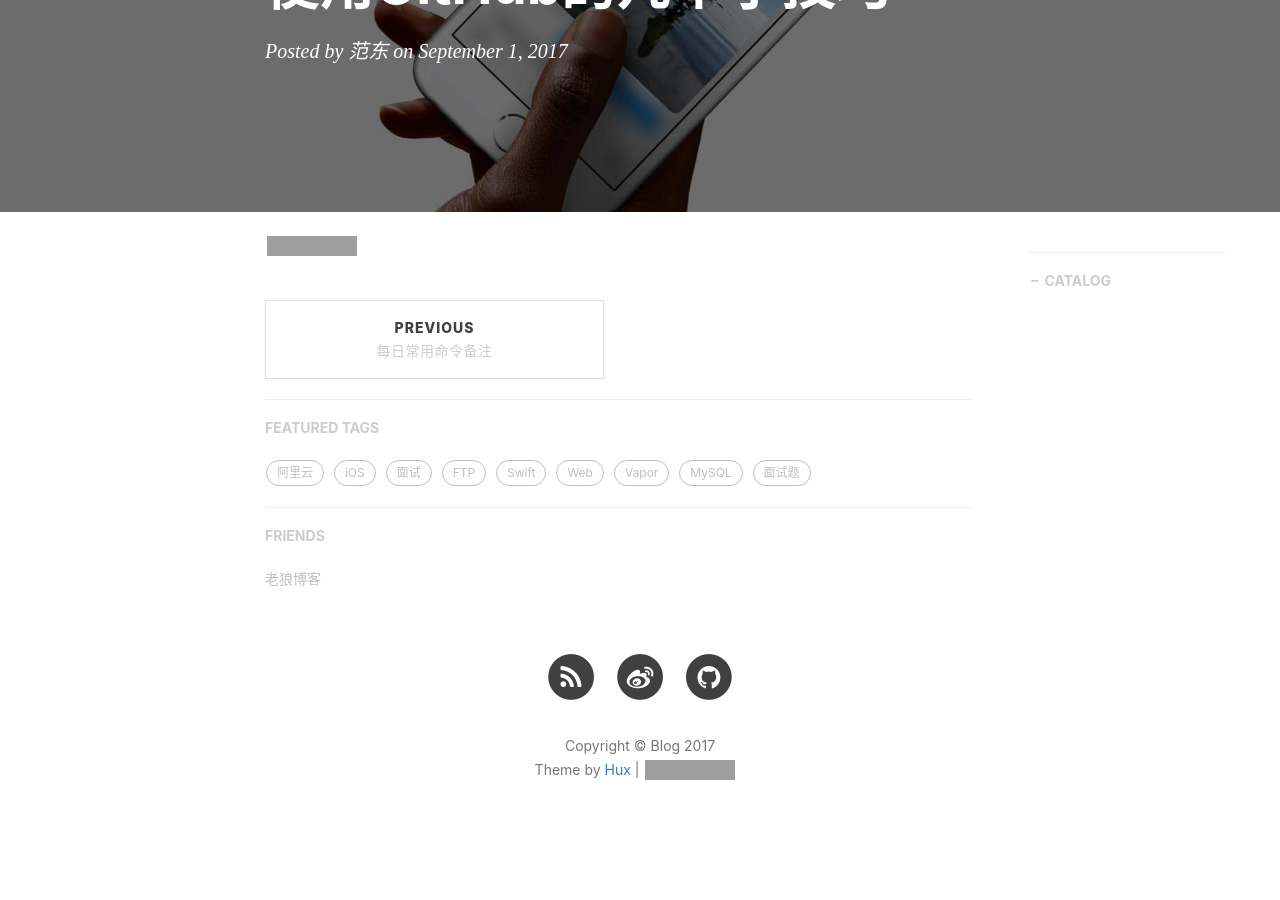
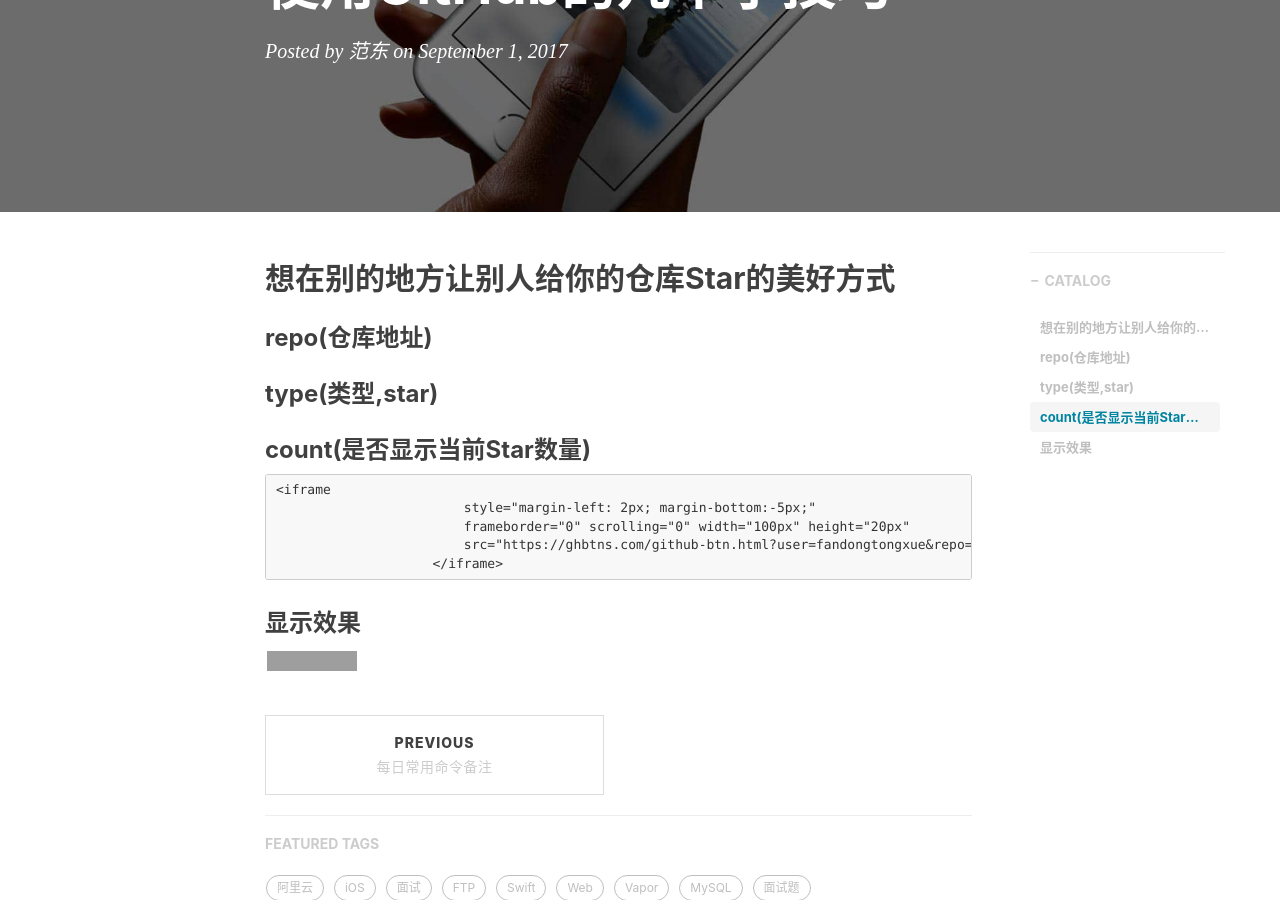
Before and after one commit to fandongtongxue/fandongtongxue.github.io, a Jekyll site: the page built from _posts/2017-09-01-GitHub-Tip.markdown, in a window 1280 px wide and 900 px high, scrolled down 245 px. Built offline with Jekyll 4.4.1, drawn with Linux system fonts in a browser that asks for light colours; nearby versions of some CDN libraries; comment, search, counter and statistics services are not loaded; before the commit the page ends 1119 px from its top, so only the background shows below that; grey boxes are pictures that could not be loaded.

Commit message:
添加部分注释

````diff
--- a/_posts/2017-09-01-GitHub-Tip.markdown
+++ b/_posts/2017-09-01-GitHub-Tip.markdown
@@ -9,9 +9,21 @@
 tags:
     - GitHub
 ---
+## 想在别的地方让别人给你的仓库Star的美好方式
+### repo(仓库地址)
+### type(类型,star)
+### count(是否显示当前Star数量)
 
+```
 <iframe
                         style="margin-left: 2px; margin-bottom:-5px;"
                         frameborder="0" scrolling="0" width="100px" height="20px"
                         src="https://ghbtns.com/github-btn.html?user=fandongtongxue&repo=fandongtongxue.github.io&type=star&count=true" >
                     </iframe>
+```
+### 显示效果
+<iframe
+                        style="margin-left: 2px; margin-bottom:-5px;"
+                        frameborder="0" scrolling="0" width="100px" height="20px"
+                        src="https://ghbtns.com/github-btn.html?user=fandongtongxue&repo=fandongtongxue.github.io&type=star&count=true" >
+                    </iframe>
````
